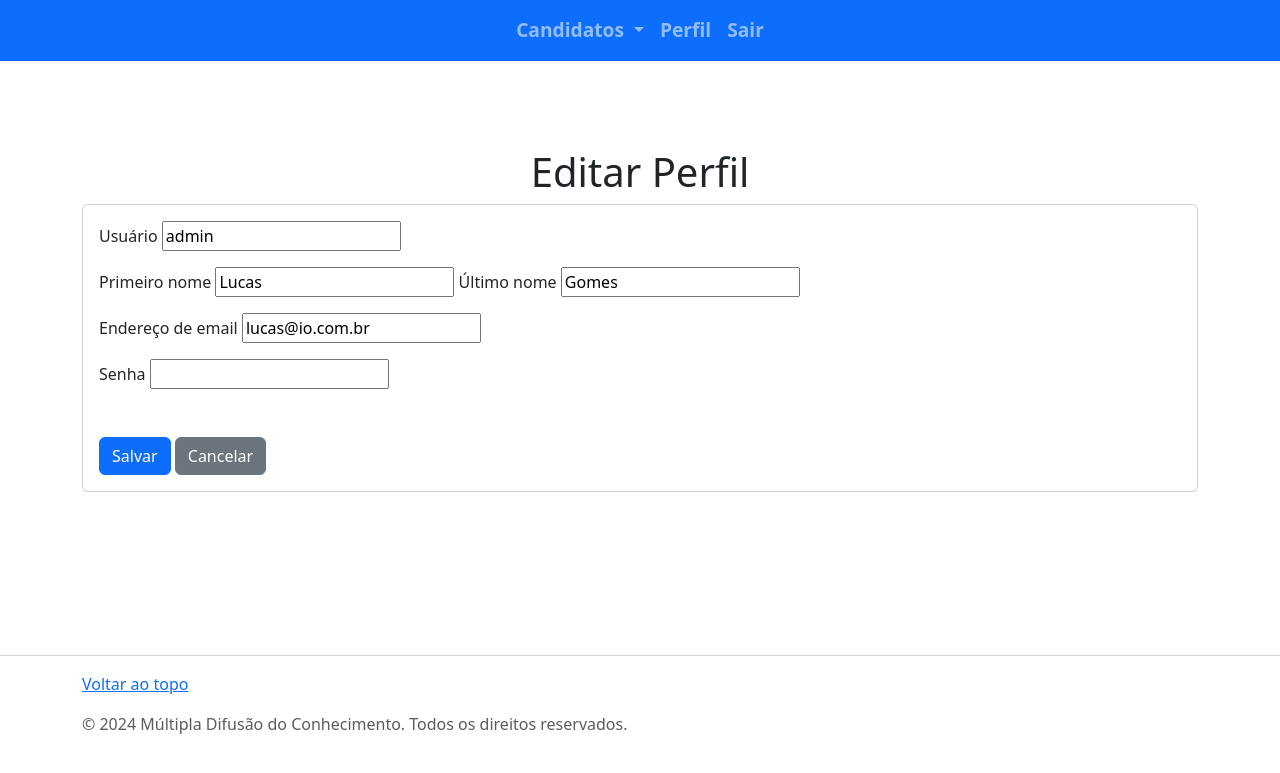
After one commit to lucasberenger/buscador-de-aprovados, a Django app: page /editprofile/ in a window 1280 px wide. The commit adds this page. Shown: the top 773 px of the page. Run offline with Django 4.2, Linux system fonts and the light colour scheme; a user stored in the database is signed in; some libraries are stand-ins or nearby versions.

Commit message:
create edit profile page

```diff
--- a/app/forms.py
+++ b/app/forms.py
@@ -1,4 +1,5 @@
 from django import forms
+from django.contrib.auth.models import User
 
 class SignupForm(forms.Form):
     username = forms.CharField(label= "Usuário")
@@ -11,3 +12,18 @@ class LoginForm(forms.Form):
 
 class SearchNameForm(forms.Form):
     fullname = forms.CharField(label="Nome e Sobrenome do Candidato")
+
+class EditProfileForm(forms.ModelForm):
+    password = forms.CharField(label="Senha" ,widget=forms.PasswordInput(), required=False)
+
+    class Meta:
+        model = User
+        fields = ["username","first_name", "last_name", "email", "password"]
+
+    def save(self, commit=True):
+        user = super().save(commit=False)
+        if self.cleaned_data['password']:
+            user.set_password(self.cleaned_data['password'])
+        if commit:
+            user.save()
+        return user
--- a/app/templates/base.html
+++ b/app/templates/base.html
@@ -38,7 +38,7 @@
             <div class="collapse navbar-collapse" id="navbarCollapse">
                 <ul class="navbar-nav mx-auto">
                     <li class="nav-item dropdown">
-                        <a class="nav-link dropdown-toggle" href="#" id="navbarDropdown" role="button" data-toggle="dropdown" aria-haspopup="true" aria-expanded="false">
+                        <a class="nav-link dropdown-toggle" href="{% url 'home' %}" id="navbarDropdown" role="button" data-toggle="dropdown" aria-haspopup="true" aria-expanded="false">
                             Candidatos
                         </a>
                         <div class="dropdown-menu" aria-labelledby="navbarDropdown">
@@ -47,7 +47,7 @@
                         </div>
                     </li>
                     <li class="nav-item">
-                        <a class="nav-link" href="#">Perfil</a>
+                        <a class="nav-link" href="{% url 'profile' %}">Perfil</a>
                     </li>
                     <li class="nav-item">
                         <a class="nav-link" href="{% url 'logout' %}">Sair</a>
--- /dev/null
+++ b/app/templates/edit_profile.html
@@ -0,0 +1,49 @@
+{% extends 'base.html' %}
+
+
+{% block content %}
+<main>
+    <div class="container mt-5">
+        <h1 class="text-center">Editar Perfil</h1>
+        <div class="card">
+            <div class="card-body">
+                <form method="post">
+                {% csrf_token %}
+                <div class="d-flex flex-column gap-3">
+                    <div class="form-group">
+                        <label>{{ form.username.label }}</label>
+                        {{ form.username }}
+                    </div>
+                    <div class="form-group">
+                        <label>{{ form.first_name.label }}</label>
+                        {{ form.first_name }}
+                        <label>{{ form.last_name.label }}</label>
+                        {{ form.last_name }}
+                    </div>
+                    <div class="form-group">
+                        <label>{{ form.email.label }}</label>
+                        {{ form.email }}
+                    </div>
+                    <div class="form-group">
+                        <label>{{ form.password.label }}</label>
+                        {{ form.password }}
+                        {% if form.password.errors %}
+                            <div class="text-danger">{{ form.password.errors }}</div>
+                        {% endif %}
+                    </div>
+                </div>
+                <div class="mt-5">
+                    <button type="submit" class="btn btn-primary">Salvar</button>
+                    <a href="{% url 'profile' %}" class="btn btn-secondary">Cancelar</a>
+                </div>
+
+            </form>
+        </div>
+    </div>
+
+</div>
+</main>
+
+
+
+{% endblock %}
--- a/app/urls.py
+++ b/app/urls.py
@@ -1,9 +1,11 @@
 from django.urls import path
-from .views import SignupView, LoginView, LogoutView, HomeView
+from .views import SignupView, LoginView, LogoutView, HomeView, ProfileView, EditProfileView
 
 urlpatterns = [
     path('', HomeView.as_view(), name='home'),
     path('signup/', SignupView.as_view(), name='signup'),
     path('login/', LoginView.as_view(), name='login'),
     path('logout/', LogoutView.as_view(), name='logout'),
+    path('profile/', ProfileView.as_view(), name='profile'),
+    path('editprofile/', EditProfileView.as_view(), name='edit_profile'),
 ]
--- a/app/views.py
+++ b/app/views.py
@@ -1,10 +1,10 @@
-from django.shortcuts import render
+from django.shortcuts import render, redirect
 from django.views import View
 from django.urls import reverse
 from django.http import HttpResponseRedirect
-from .forms import SignupForm, LoginForm, SearchNameForm
+from .forms import SignupForm, LoginForm, SearchNameForm, EditProfileForm
 from django.contrib.auth.models import User
-from django.contrib.auth import authenticate, login, logout
+from django.contrib.auth import authenticate, login, logout, update_session_auth_hash
 from django.contrib.auth.mixins import LoginRequiredMixin
 from .models import Candidato
 # Create your views here.
@@ -97,3 +97,38 @@ class LogoutView(LoginRequiredMixin, View):
     def get(self, request):
         logout(request)
         return HttpResponseRedirect(reverse('login'))
+
+
+## View para visualizar Perfil do usuário
+class ProfileView(LoginRequiredMixin, View):
+    def get(self, request):
+        user = request.user
+        data = {
+            'user': user,
+        }
+
+        return render(request, 'profile.html', data)
+
+## View para editar o Perfil do Usuário
+class EditProfileView(LoginRequiredMixin, View):
+    def get(self, request):
+        form = EditProfileForm(instance=request.user)
+
+        data = {
+            'form': form,
+        }
+        return render(request, 'edit_profile.html', data)
+
+    def post(self, request):
+        form = EditProfileForm(request.POST, instance=request.user)
+
+        if form.is_valid():
+            form.save()
+
+            return redirect('profile')
+
+        data = {
+            'form': form,
+        }
+
+        return render(request, 'edit_profile.html', data)
```
Also changed, not shown: app/templates/profile.html (added, +20 -0 lines), db.sqlite3.
